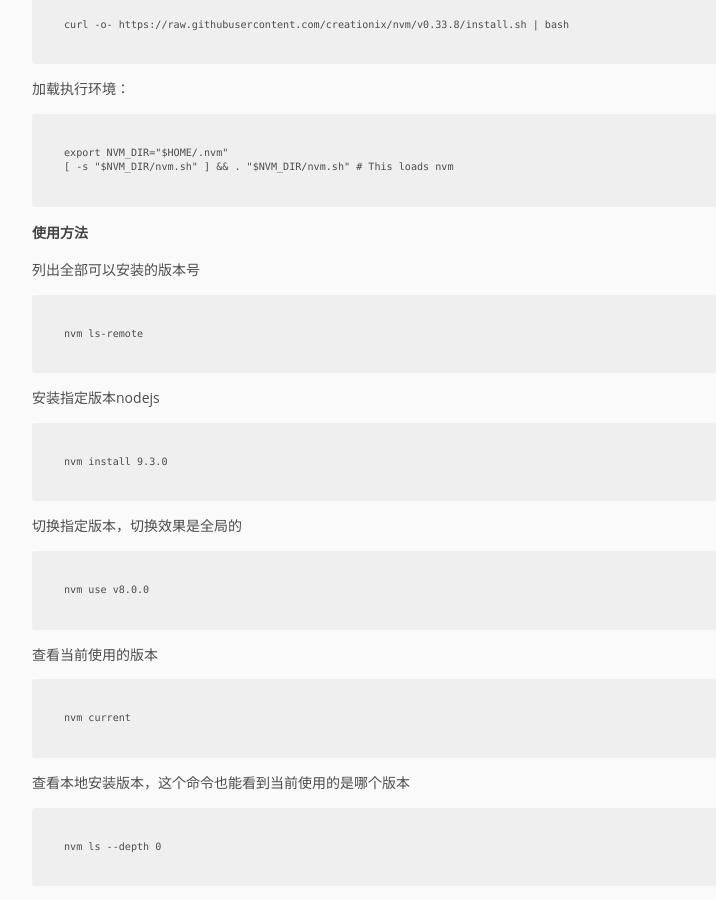
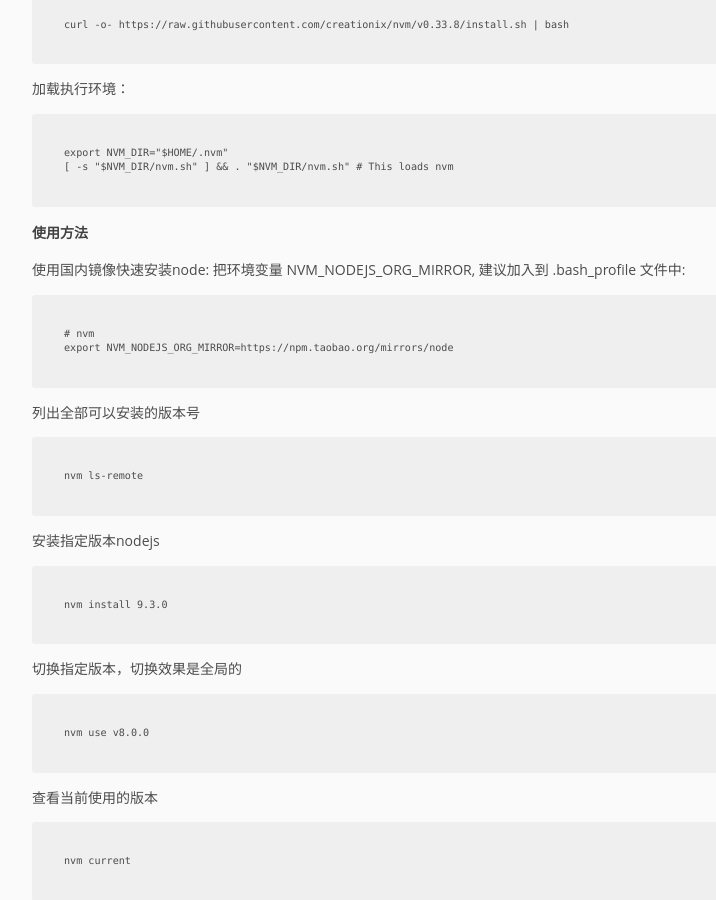
Before and after one commit to pingmalu/pingmalu.github.io, a Jekyll site: the page built from _posts/2016-09-22-nodejs日常笔记.md, in a window 1280 px wide and 900 px high, scrolled down 458 px. Shown: the whole window, without its empty margins (168-884 px from the left). Built offline with Jekyll 4.4.1, drawn with Linux system fonts in a browser that asks for light colours; nearby versions of some CDN libraries.

Commit message:
'update'

```diff
--- a/_posts/2016-09-22-nodejs日常笔记.md
+++ b/_posts/2016-09-22-nodejs日常笔记.md
@@ -15,6 +15,12 @@ title:  "nodejs日常笔记"
 	[ -s "$NVM_DIR/nvm.sh" ] && . "$NVM_DIR/nvm.sh" # This loads nvm
 
 ### 使用方法
+
+使用国内镜像快速安装node: 把环境变量 NVM_NODEJS_ORG_MIRROR, 建议加入到 .bash_profile 文件中:
+
+	# nvm
+	export NVM_NODEJS_ORG_MIRROR=https://npm.taobao.org/mirrors/node
+
 
 列出全部可以安装的版本号
 
```
